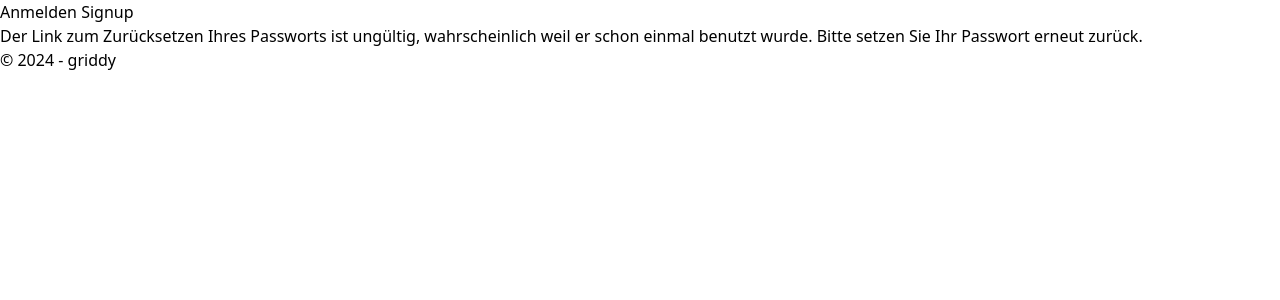
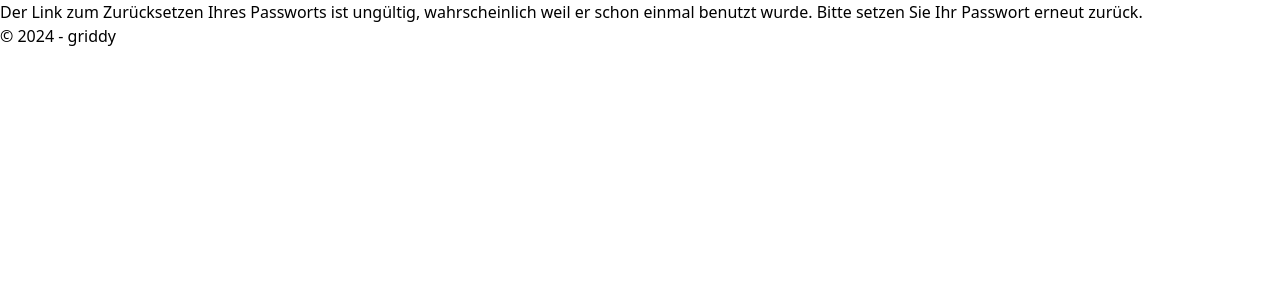
Before and after one commit to Mathis1993/griddy, a Django app: page /users/reset/1/1/ in a window 1280 px wide. Shown: the top 300 px of the page. Run offline with Django 4.2, Linux system fonts and the light colour scheme; style sheets or scripts are compiled from the project's sources; some libraries are stand-ins or nearby versions.

Commit message:
#14 Do not show any nav items unless user is authenticated

```diff
--- a/griddy/templates/_nav.html
+++ b/griddy/templates/_nav.html
@@ -31,17 +31,6 @@
                                 </ul>
                             </div>
                         </div>
-
-
-                    {% else %}
-                        {% if "confirm-email" not in request.path %}
-                            <form class="form-inline ml-auto">
-                                <a href="{% url 'users:login' %}"
-                                   class="btn btn-outline-secondary">{% translate "Log in" %}</a>
-                                <a href="{% url 'users:signup' %}"
-                                   class="btn btn-primary ml-2">{% translate "Signup" %}</a>
-                            </form>
-                        {% endif %}
                     {% endif %}
                 </div>
             </div>
```
